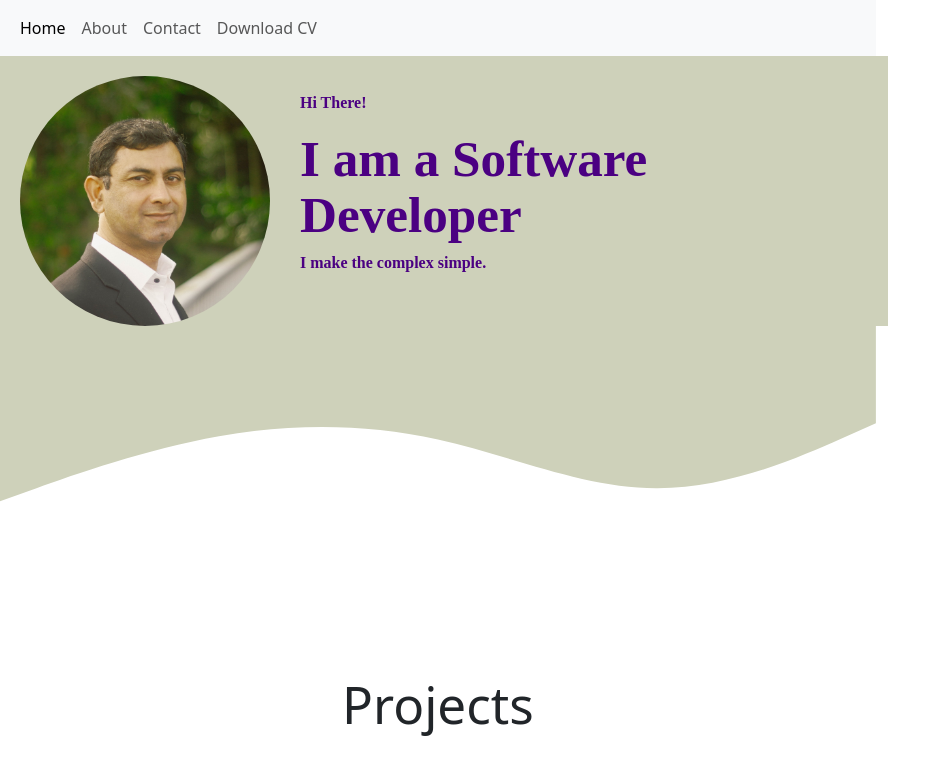
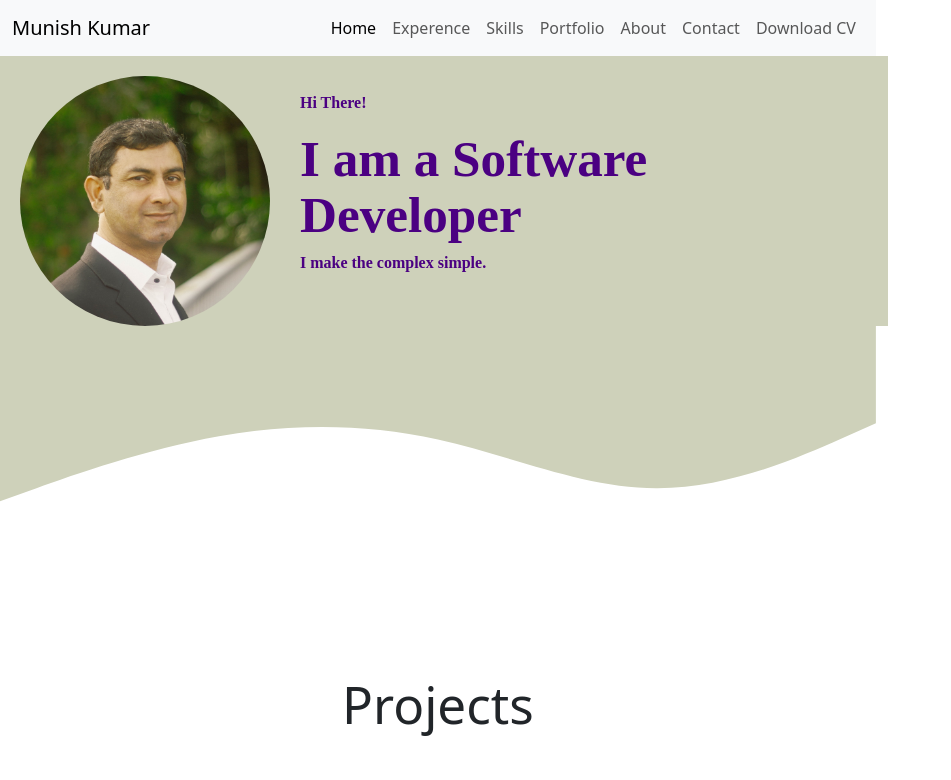
Before and after one commit to munishk686/portfolio, a React (Vite) app in the folder my-react-app/: page / in a window 1280 px wide. Shown: the top 780 px of the page, without its empty margins (0-951 px from the left). Built offline with nearby package versions, Linux system fonts and the light colour scheme; a web font is replaced by a local one.

Commit message:
update header

```diff
--- a/my-react-app/components/Header.jsx
+++ b/my-react-app/components/Header.jsx
@@ -9,9 +9,21 @@ function Header() {
                     <span className="navbar-toggler-icon"></span>
                 </button>
                 <div className="collapse navbar-collapse" id="navbarNav">
-                    <ul className="navbar-nav">
+                    <Link className="navbar-brand" to="/">Munish Kumar</Link>
+
+                    <ul className="navbar-nav" style={{ marginLeft: "auto" }}>
                         <li className="nav-item">
                             <Link className="nav-link active" aria-current="page" to="/">Home</Link>
+                        </li>
+                        <li className="nav-item">
+                            <Link className="nav-link" to="/about">Experence</Link>
+                        </li>
+                        <li className="nav-item">
+                            <Link className="nav-link" to="/about">Skills</Link>
+                        </li>
+
+                        <li className="nav-item">
+                            <Link className="nav-link" to="/about">Portfolio</Link>
                         </li>
                         <li className="nav-item">
                             <Link className="nav-link" to="/about">About</Link>
```
Also changed, not shown: 1 other file (tests, documents, lock files or other folders).
